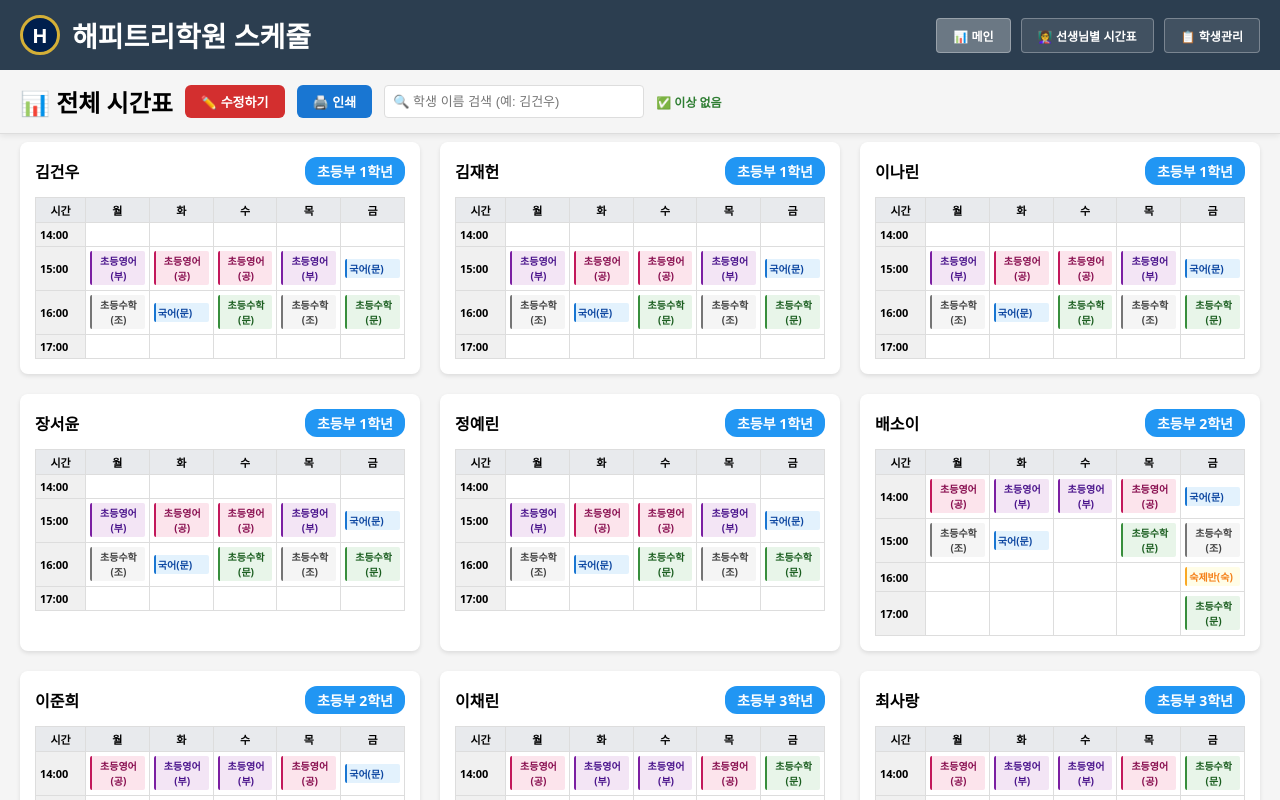
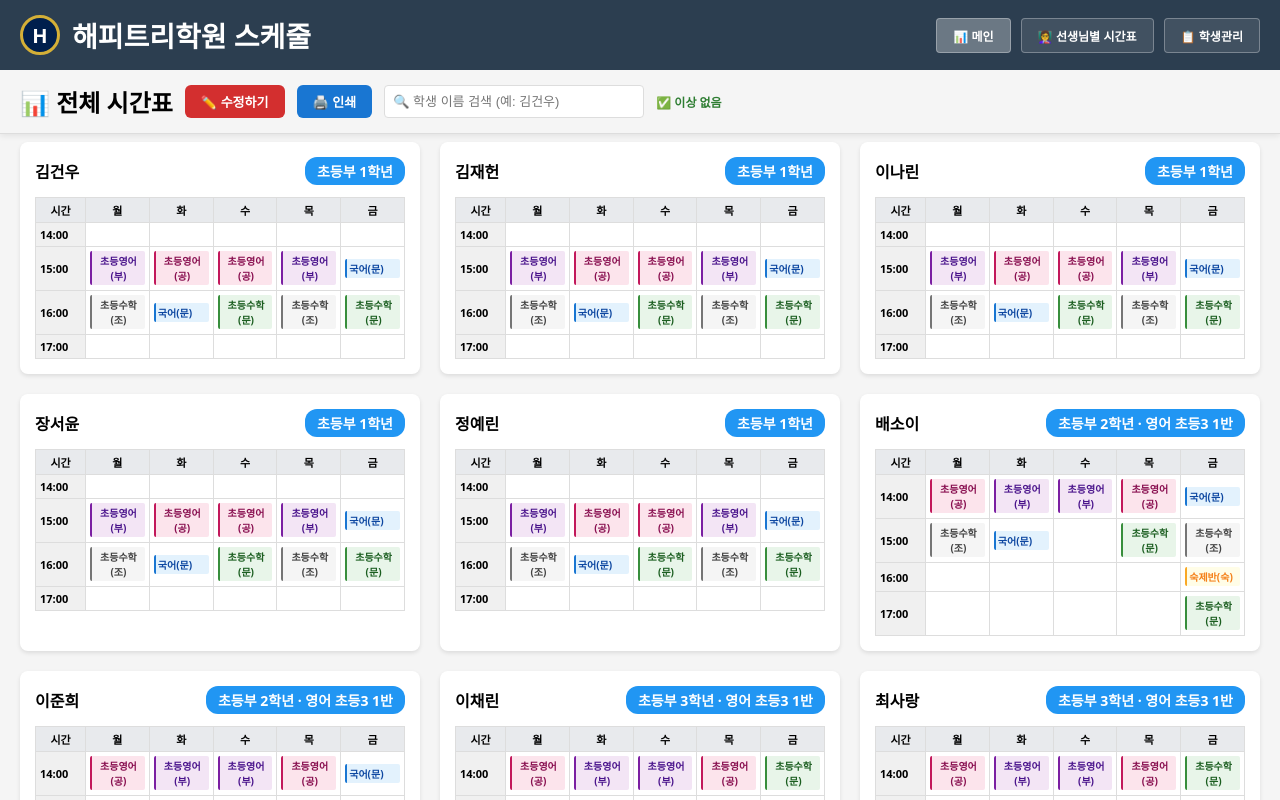
Before and after one commit to choiyoonmi/ht-schedule, a React (Vite) app: page / in a window 1280 px wide. Built offline with nearby package versions, Linux system fonts and the light colour scheme.

Commit message:
Split grade 3 English schedules by roster class

```diff
--- a/src/App.tsx
+++ b/src/App.tsx
@@ -22,6 +22,7 @@ interface Student {
   name: string;
   division: Division;
   grade: number;
+  englishClass?: string;
   vocab?: string; // 단어 진도 (같은 책이라도 학생마다 다를 수 있음, 예: "Day 15", "3권 Unit 5")
   selectedTeachers: {
     [subject: string]: TeacherSelection[];
@@ -34,6 +35,7 @@ interface ScheduleEntry {
   teacherName: string;
   day: DayOfWeek;
   hour: number;
+  classLabel?: string;
 }
 
 const TEACHERS: Teacher[] = [
@@ -108,6 +110,7 @@ const generateSchedule = (students: Student[]): ScheduleEntry[] => {
             teacherName: '숙제반',
             day,
             hour,
+            classLabel: subject === '초등영어' ? student.englishClass : undefined,
           });
         } else {
           const teacher = TEACHERS.find(t => t.id === selection.teacherId);
@@ -119,6 +122,7 @@ const generateSchedule = (students: Student[]): ScheduleEntry[] => {
             teacherName: teacher.name,
             day,
             hour,
+            classLabel: subject === '초등영어' ? student.englishClass : undefined,
           });
         }
       });
@@ -134,6 +138,7 @@ function validateSchedule(students: Student[]): string[] {
   const className = (student: Student, subject: string, grade: number) => {
     const division = student.division === '유치부' ? '유치부' : `${student.division[0]}${grade}`;
     const shortSubject = subject.replace('초등', '').replace('중등', '').replace('고등', '');
+    if (subject === '초등영어' && student.englishClass) return student.englishClass;
     return `${division} ${shortSubject}반`;
   };
   // 1) 교사가 같은 시간에 서로 다른 반을 맡음
@@ -218,6 +223,31 @@ function migrateScheduleCorrections(students: Student[]): Student[] {
       { teacherId: '', day: '금', hour: 15 },
     ],
   });
+  const grade3EnglishClasses: Record<string, string> = {
+    이채린: '초등3 1반', 최사랑: '초등3 1반', 추예린: '초등3 1반',
+    위지아: '초등3 2반', 윤하영: '초등3 2반',
+    김라윤: '초등4 1반', 현재윤: '초등4 1반',
+    김시안: '초등4 2반', '박수현(3)': '초등4 2반', 이지호: '초등4 2반',
+    이리안: '초등 파닉스2반', 장하민: '초등 파닉스1반',
+  };
+  const fiveDayEnglish = (teachers: string[], hour: number): TeacherSelection[] =>
+    DAYS.map((day, index) => ({ teacherId: teachers[index], day, hour }));
+  const grade3EnglishSchedules: Record<string, TeacherSelection[]> = {
+    '초등3 2반': fiveDayEnglish(['elem_eng_1', 'elem_eng_3', 'elem_eng_1', 'elem_eng_2', 'elem_eng_2'], 15),
+    '초등 파닉스1반': fiveDayEnglish(['elem_eng_2', 'elem_eng_1', 'elem_eng_3', 'elem_eng_1', 'elem_eng_3'], 15),
+    '초등4 1반': [
+      ...fiveDayEnglish(['elem_eng_2', 'elem_eng_3', 'elem_eng_3', 'elem_eng_2', 'elem_eng_1'], 17).slice(0, 4),
+      { teacherId: 'elem_eng_1', day: '금', hour: 16 },
+    ],
+    '초등4 2반': fiveDayEnglish(['elem_eng_1', 'elem_eng_1', 'elem_eng_1', 'elem_eng_3', 'elem_eng_3'], 17),
+    '초등 파닉스2반': [
+      { teacherId: 'elem_eng_3', day: '월', hour: 17 },
+      { teacherId: 'elem_eng_1', day: '화', hour: 14 },
+      { teacherId: 'elem_eng_2', day: '수', hour: 17 },
+      { teacherId: 'elem_eng_1', day: '목', hour: 17 },
+      { teacherId: 'elem_eng_1', day: '금', hour: 14 },
+    ],
+  };
 
   return students
     .filter(student => !(
@@ -229,7 +259,49 @@ function migrateScheduleCorrections(students: Student[]): Student[] {
     if (student.division !== '초등부') return student;
 
     if (mixedGradeEnglishStudents.has(student.name) && (student.grade === 2 || student.grade === 3)) {
-      return { ...student, grade: 3, selectedTeachers: specialGrade3Schedule() };
+      return { ...student, grade: 3, englishClass: '초등3 1반', selectedTeachers: specialGrade3Schedule() };
+    }
+
+    const englishClass = grade3EnglishClasses[student.name];
+    if (student.grade === 3 && englishClass) {
+      const englishSchedule = grade3EnglishSchedules[englishClass];
+      let homework = student.selectedTeachers['숙제반'] || [];
+      let korean = student.selectedTeachers['국어'] || [];
+      if (englishClass === '초등4 1반' || englishClass === '초등4 2반') {
+        const extraHomework = DAYS.map(day => ({ teacherId: '', day, hour: 15 } as TeacherSelection));
+        if (englishClass === '초등4 2반') {
+          for (const day of DAYS) {
+            const hasClassAt16 = Object.entries(student.selectedTeachers)
+              .filter(([subject]) => subject !== '초등영어' && subject !== '숙제반')
+              .some(([, selections]) => selections.some(item => item.day === day && item.hour === 16));
+            if (!hasClassAt16) extraHomework.push({ teacherId: '', day, hour: 16 });
+          }
+        }
+        homework = [...homework.filter(item => !(item.day === '금' && item.hour === 16)), ...extraHomework]
+          .filter((item, index, all) => all.findIndex(other => other.day === item.day && other.hour === item.hour) === index);
+      }
+      if (englishClass === '초등 파닉스2반') {
+        korean = korean.map(item => item.day === '화' && item.hour === 14 ? { ...item, hour: 17 } : item);
+        const extraHomework: TeacherSelection[] = [
+          { teacherId: '', day: '월', hour: 15 },
+          { teacherId: '', day: '화', hour: 15 },
+          { teacherId: '', day: '수', hour: 15 },
+          { teacherId: '', day: '금', hour: 15 },
+        ];
+        const math = (student.selectedTeachers['초등수학'] || []).map(item =>
+          item.day === '금' && (item.hour === 14 || item.hour === 17) ? { ...item, hour: 16 } : item
+        );
+        homework = [...homework.filter(item => !(item.day === '금' && item.hour === 16)), ...extraHomework]
+          .filter((item, index, all) => all.findIndex(other => other.day === item.day && other.hour === item.hour) === index);
+        student = { ...student, selectedTeachers: { ...student.selectedTeachers, 초등수학: math } };
+      }
+      return {
+        ...student,
+        englishClass,
+        selectedTeachers: englishSchedule
+          ? { ...student.selectedTeachers, 초등영어: englishSchedule, 국어: korean, 숙제반: homework }
+          : student.selectedTeachers,
+      };
     }
 
     if (student.name === '배소이' || student.name === '이준희') {
@@ -237,6 +309,7 @@ function migrateScheduleCorrections(students: Student[]): Student[] {
       const hasFridayHomework = homework.some(selection => selection.day === '금' && selection.hour === 16);
       return {
         ...student,
+        englishClass: '초등3 1반',
         selectedTeachers: {
           ...student.selectedTeachers,
           초등수학: (student.selectedTeachers['초등수학'] || []).map(selection =>
@@ -518,19 +591,24 @@ function App() {
     const summarize = (entries: ScheduleEntry[]) => {
       const bySubject = new Map<string, ScheduleEntry[]>();
       for (const entry of entries) {
-        const current = bySubject.get(entry.subject) || [];
+        const groupKey = entry.subject === '초등영어' && entry.classLabel
+          ? `${entry.subject}|${entry.classLabel}`
+          : entry.subject;
+        const current = bySubject.get(groupKey) || [];
         if (!current.some(item => item.studentName === entry.studentName)) current.push(entry);
-        bySubject.set(entry.subject, current);
+        bySubject.set(groupKey, current);
       }
 
-      return Array.from(bySubject.entries()).map(([subject, subjectEntries]) => {
+      return Array.from(bySubject.entries()).map(([groupKey, subjectEntries]) => {
+        const subject = groupKey.split('|')[0];
+        const classLabel = subjectEntries[0]?.classLabel;
         const learners = subjectEntries.map(entry => studentByName.get(entry.studentName)).filter(Boolean) as Student[];
         const grades = Array.from(new Set(learners.map(student =>
           student.division === '유치부' ? '유치부' : `${student.division.replace('부', '')}${student.grade}`
         )));
         return {
           subject,
-          grades: grades.join('·'),
+          grades: classLabel || grades.join('·'),
           names: subjectEntries.map(entry => entry.studentName),
           notes: subject === '초등영어' && subjectEntries.some(entry => entry.studentName === '김주원(5)')
             ? [subjectEntries[0]?.day === '목' ? '김주원: 초5반 합반 가능' : '김주원: 초등4 1반']
@@ -599,7 +677,7 @@ function App() {
                           {summaries.map(summary => {
                             const color = TEACHER_COLORS[name] || { bg: '#F5F5F5', border: '#999', text: '#333' };
                             return (
-                              <div key={summary.subject} className="teacher-class-card" style={{background: color.bg, borderLeftColor: color.border}}>
+                              <div key={`${summary.subject}-${summary.grades}`} className="teacher-class-card" style={{background: color.bg, borderLeftColor: color.border}}>
                                 <div className="teacher-class-title" style={{color: color.text}}>{summary.subject}</div>
                                 <div className="teacher-class-meta">{summary.grades || '학년 미지정'} · {summary.names.length}명</div>
                                 {summary.notes.map(note => <div key={note} className="teacher-class-note">{note}</div>)}
@@ -706,7 +784,7 @@ function App() {
                   <div key={student.id} className="print-student" style={styles.studentScheduleSection}>
                     <div style={styles.scheduleHeader}>
                       <h4>{student.name}</h4>
-                      <span style={styles.gradeBadge}>{student.division} {student.grade}학년</span>
+                      <span style={styles.gradeBadge}>{student.division} {student.grade}학년{student.englishClass ? ` · 영어 ${student.englishClass}` : ''}</span>
                       {editMode ? (
                         <input
                           type="text"
@@ -904,7 +982,7 @@ function App() {
             <>
               <div style={styles.studentInfo}>
                 <h3>{editingStudent.name}</h3>
-                <p>{editingStudent.division} {editingStudent.grade}학년</p>
+                <p>{editingStudent.division} {editingStudent.grade}학년{editingStudent.englishClass ? ` · 영어 ${editingStudent.englishClass}` : ''}</p>
               </div>
 
               <div style={styles.subjectsContainer}>
@@ -1040,7 +1118,7 @@ function App() {
 
                 return (
                   <div key={student.id} style={styles.previewSection}>
-                    <h4 style={styles.previewTitle}>{student.name} ({student.division} {student.grade}학년)</h4>
+                    <h4 style={styles.previewTitle}>{student.name} ({student.division} {student.grade}학년{student.englishClass ? ` · 영어 ${student.englishClass}` : ''})</h4>
                     <table style={styles.previewTable}>
                       <thead>
                         <tr>
```
